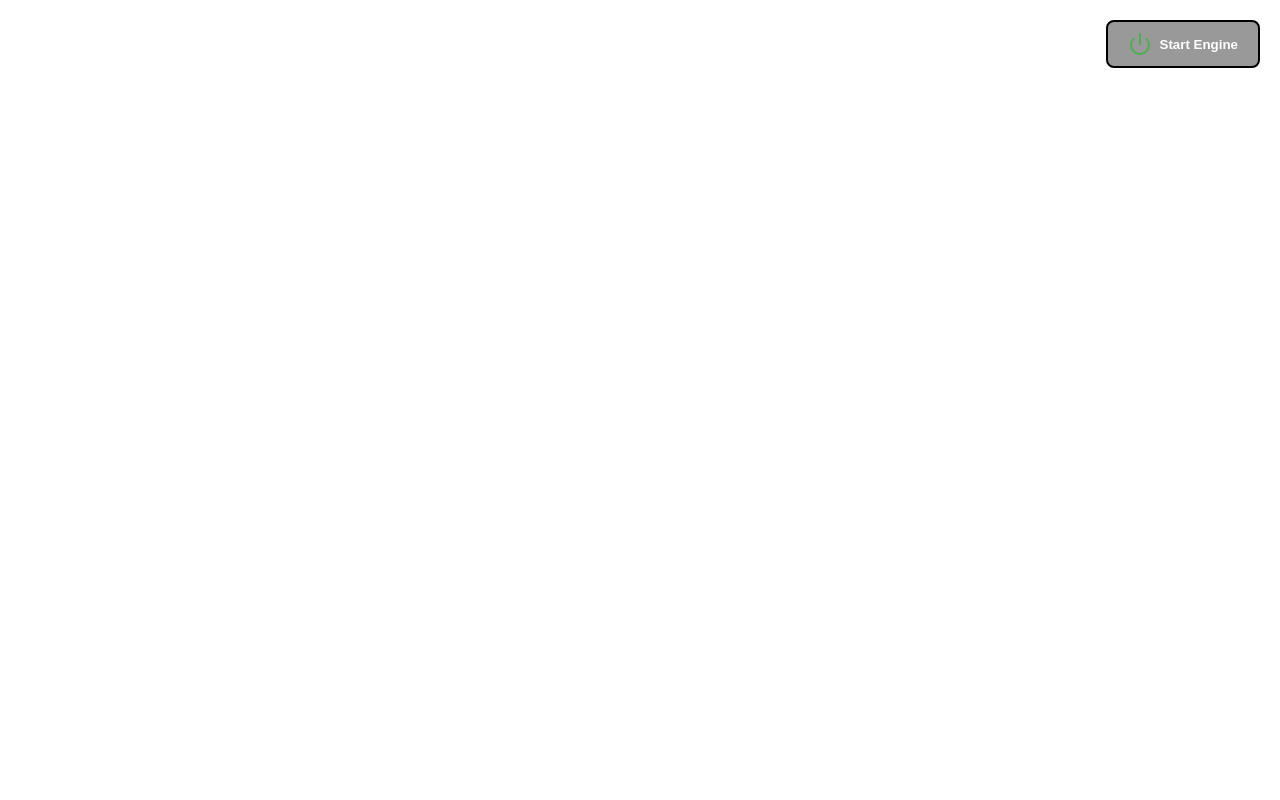
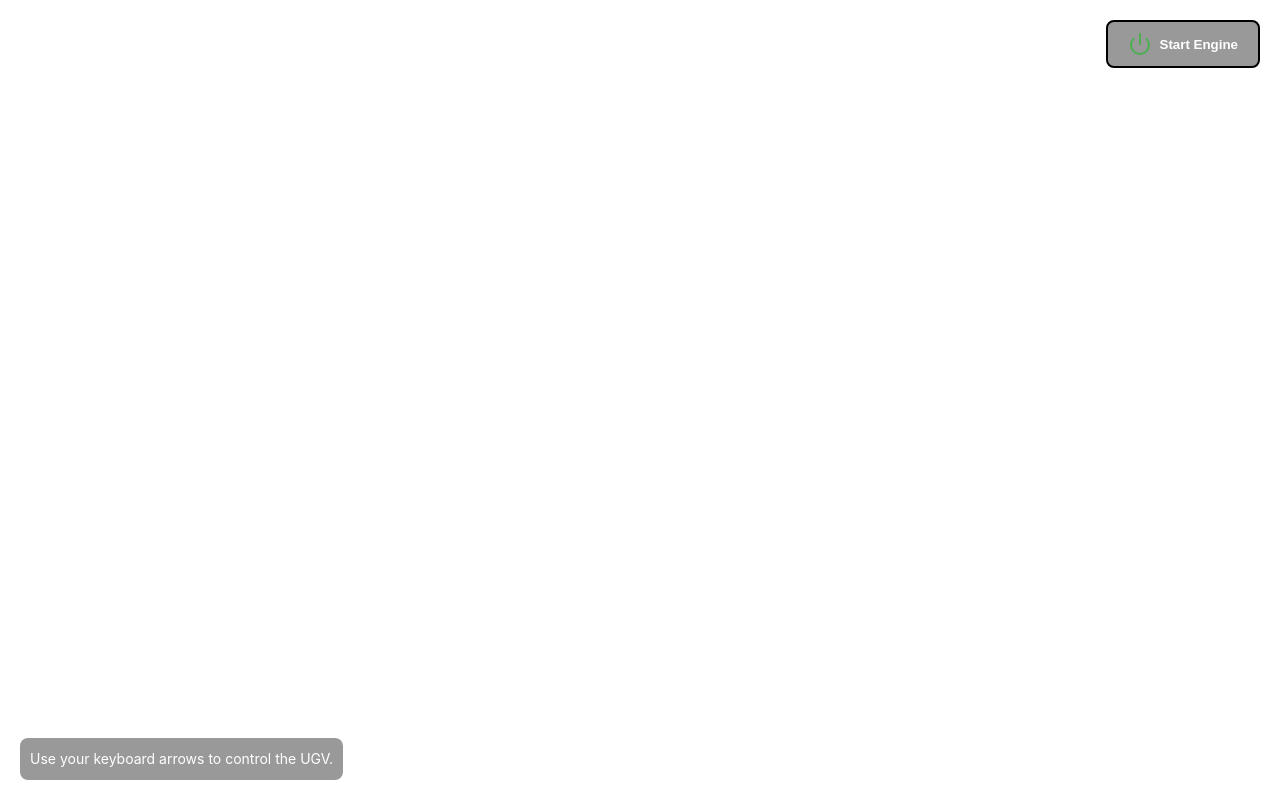
Before and after one commit to liinabakhoff/milrem_ugv_ui_prototype, a Vue app: page / in a window 1280 px wide. Built offline with nearby package versions, Linux system fonts and the light colour scheme; the HTML template or start-up script is replaced by a standard one.

Commit message:
Add MovementControl component and integrate engine state management

```diff
--- a/src/App.vue
+++ b/src/App.vue
@@ -1,13 +1,19 @@
 <script setup lang="ts">
 import { ref } from 'vue'
 import EngineButton from './components/controls/EngineButton.vue'
+import MovementControl from './components/controls/MovementControl.vue'
 
 const engineOn = ref(false)
 const toggleEngine = () => {
   engineOn.value = !engineOn.value
 }
+
+const showEngineOffWarning = () => {
+  alert('Engine is off. Please start the engine!')
+}
 </script>
 
 <template>
-  <EngineButton :engineOn="engineOn" @toggleEngine="toggleEngine" />
+  <EngineButton :engine-on="engineOn" @toggle-engine="toggleEngine" />
+  <MovementControl :engine-on="engineOn" @engine-off-warning="showEngineOffWarning" />
 </template>
--- a/src/components/controls/MovementControl.vue
+++ b/src/components/controls/MovementControl.vue
@@ -0,0 +1,62 @@
+<template>
+  <div class="movement-control">
+    <p>Use your keyboard arrows to control the UGV.</p>
+  </div>
+</template>
+
+<script setup lang="ts">
+import { onMounted, onUnmounted, defineProps, defineEmits } from 'vue'
+
+const props = defineProps<{
+  engineOn: boolean
+}>()
+
+const emit = defineEmits<{
+  (e: 'engine-off-warning'): void
+}>()
+
+function handleKeyDown(event: KeyboardEvent) {
+  if (!props.engineOn) {
+    emit('engine-off-warning')
+    return
+  }
+
+  switch (event.key) {
+    case 'ArrowUp':
+      console.log('Move Forward')
+      break
+    case 'ArrowDown':
+      console.log('Move Backward')
+      break
+    case 'ArrowLeft':
+      console.log('Move Left')
+      break
+    case 'ArrowRight':
+      console.log('Move Right')
+      break
+    default:
+      break
+  }
+}
+
+onMounted(() => {
+  window.addEventListener('keydown', handleKeyDown)
+})
+
+onUnmounted(() => {
+  window.removeEventListener('keydown', handleKeyDown)
+})
+</script>
+
+<style scoped>
+.movement-control {
+  position: absolute;
+  bottom: 20px;
+  left: 20px;
+  color: white;
+  background-color: rgba(0, 0, 0, 0.4);
+  padding: 10px;
+  border-radius: 8px;
+  font-size: 14px;
+}
+</style>
```
